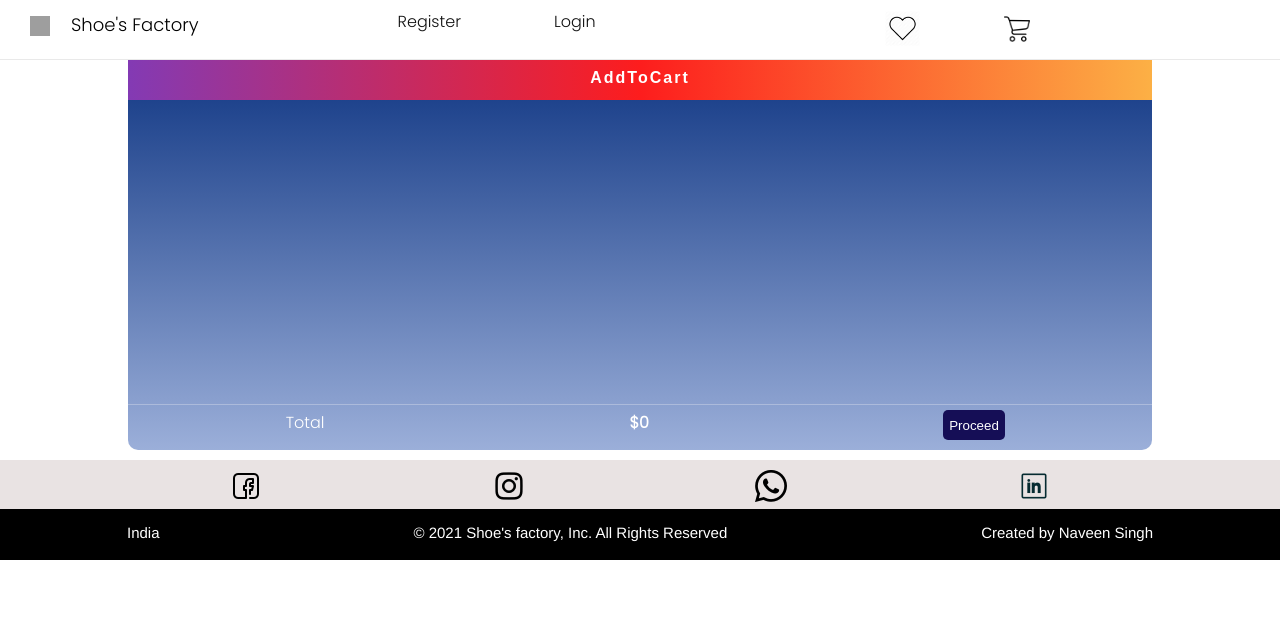
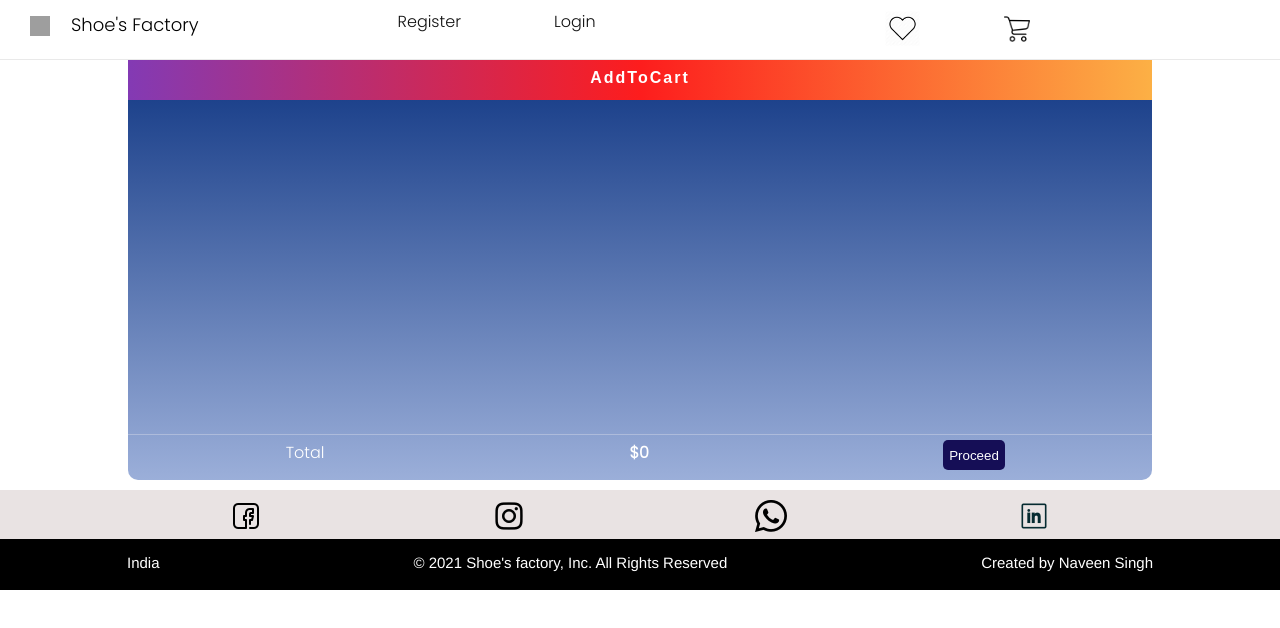
Before and after one commit to WebDev-Naveen/Shoe-Factory, a React (Create React App) app: page /Addtocart in a window 1280 px wide. Shown: the top 628 px of the page. Built offline with nearby package versions, Linux system fonts and the light colour scheme; grey boxes are pictures that could not be loaded.

Commit message:
changes in responsive design

```diff
--- a/src/components/addtocart.css
+++ b/src/components/addtocart.css
@@ -3,7 +3,7 @@
 } */
 .main_cart_container {
   width: 80vw;
-  min-height: 390px;
+  min-height: 420px;
   margin: auto;
   margin-top: 60px;
   display: flex;
--- a/src/components/wishlist.css
+++ b/src/components/wishlist.css
@@ -5,7 +5,7 @@
   margin: 0 auto;
   margin-top: 60px;
   width: 50vw;
-  min-height: 400px;
+  min-height: 420px;
   border-radius: 20px;
   background: hsla(238, 100%, 71%, 1);
 
```
